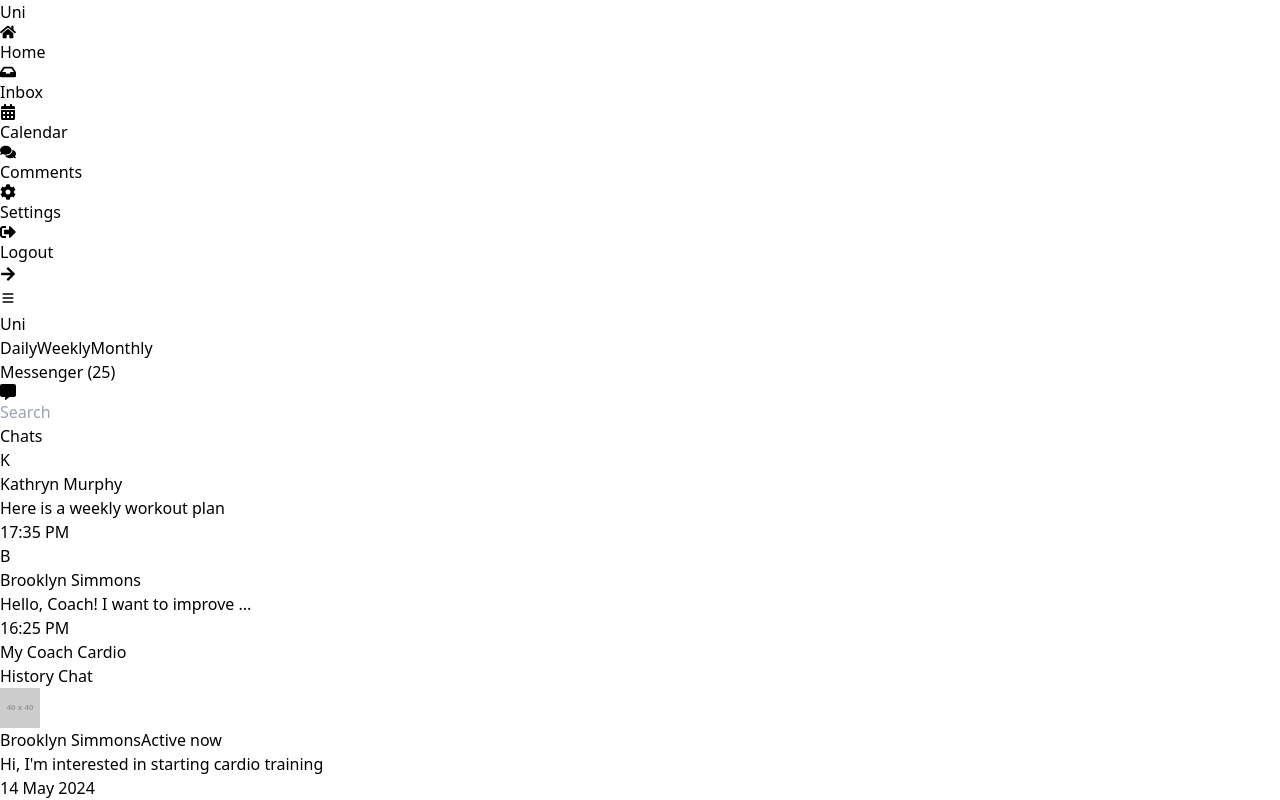
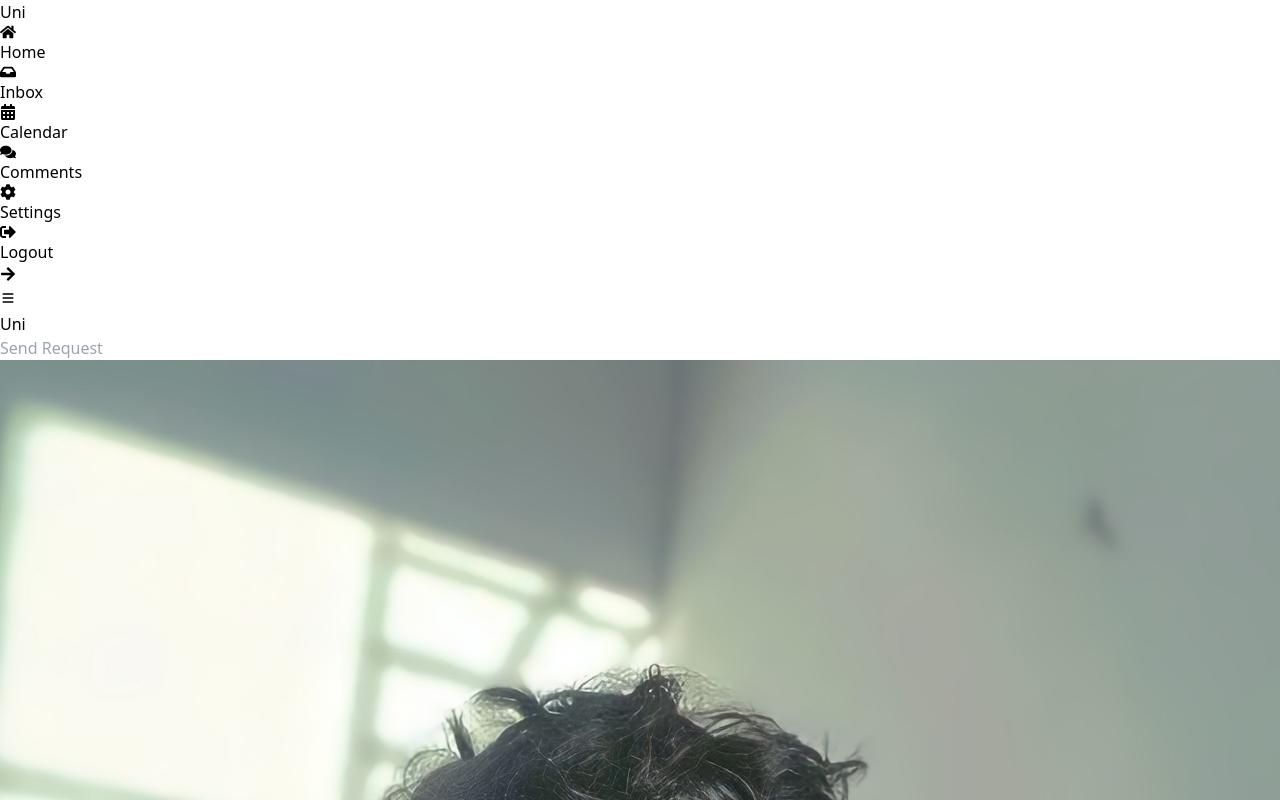
Before and after one commit to catnoirr/mychat, a Next.js app: page / in a window 1280 px wide. Shown: the top 800 px of the page. Built offline with nearby package versions, Linux system fonts and the light colour scheme.

Commit message:
hero minor done

```diff
--- a/src/app/components/Hero.jsx
+++ b/src/app/components/Hero.jsx
@@ -4,11 +4,16 @@ import { HiMenu } from 'react-icons/hi'; // Importing a hamburger icon from reac
 import Sidebar from './Sidebar'; // Import your Sidebar component
 
 export default function Hero() {
-  const [selectedFrequency, setSelectedFrequency] = useState('Daily');
+  const [selectedFrequency, setSelectedFrequency] = useState('All');
   const [sidebarOpen, setSidebarOpen] = useState(false); // State for sidebar visibility
+  const [profileMenuOpen, setProfileMenuOpen] = useState(false); // State for profile menu visibility
 
   const toggleSidebar = () => {
     setSidebarOpen(!sidebarOpen);
+  };
+
+  const toggleProfileMenu = () => {
+    setProfileMenuOpen(!profileMenuOpen);
   };
 
   return (
@@ -20,6 +25,7 @@ export default function Hero() {
       <div className="p-3 px-8 bg-black text-white rounded-full mx-4 mt-4">
         <div className="flex justify-between items-center">
           {/* Hamburger Icon - visible on all screen sizes */}
+          <div className='flex'>
           <button
             className="mr-4 text-2xl"
             onClick={toggleSidebar}
@@ -27,29 +33,51 @@ export default function Hero() {
             <HiMenu />
           </button>
 
-          {/* Logo */}
-          <div className="text-2xl font-bold">Uni</div>
-
-          {/* Frequency Selector */}
-          <div className="flex space-x-4">
-            {['Daily', 'Weekly', 'Monthly'].map((freq) => (
-              <button
-                key={freq}
-                onClick={() => setSelectedFrequency(freq)}
-                className={`px-4 py-2 rounded-full ${
-                  selectedFrequency === freq ? 'bg-purple-800 text-white' : 'bg-purple-300 text-purple-900'
-                } transition duration-200`}
-              >
-                {freq}
-              </button>
-            ))}
+          {/* Logo placed just right of the hamburger icon on all screen sizes */}
+          <div className="text-2xl font-bold ml-2">Uni</div>
           </div>
 
-          {/* Profile Icon */}
-          <div className="flex items-center space-x-4">
-            <div className="w-10 h-10 rounded-full bg-gray-300">
+          {/* Search Bar - visible on all screen sizes */}
+          <input
+            type="text"
+            placeholder="Send Request"
+            className="px-12 py-2 bg-white rounded-full text-black md:w-9/12 focus:outline-none focus:border-4 text-center "
+          />
+
+          {/* Profile Icon and Dropdown Menu */}
+          <div className="flex items-center space-x-4 relative">
+            <div
+
+              className="w-10 h-10 rounded-full bg-gray-300 cursor-pointer"
+              onClick={toggleProfileMenu}
+            >
               {/* Placeholder for profile image */}
+              <img src="./profile.jpg" alt=""  className='rounded-full'/>
             </div>
+
+            {/* Profile Menu Options (Hidden on Small Screens) */}
+            {profileMenuOpen && (
+              <div className="absolute right-3 mt-2 top-8 bg-white text-black p-2 rounded-xl shadow-lg w-40 ">
+                <button
+                  className="w-full text-center px-4 py-1 hover:border-4 border rounded-full  md:hidden block"
+                  onClick={() => setSelectedFrequency('All')}
+                >
+                  All Chats
+                </button>
+                <button
+                  className="w-full text-center px-4 py-1 hover:border-4 border rounded-full mt-1 "
+                  onClick={() => setSelectedFrequency('Requests')}
+                >
+                  New Requests
+                </button>
+                <button
+                  className="w-full text-center px-4 py-1 hover:border-4 border rounded-full mt-1"
+                  onClick={() => alert("Logout")}
+                >
+                  Logout
+                </button>
+              </div>
+            )}
           </div>
         </div>
       </div>
```
Also changed, not shown: public/profile.jpg (added).
